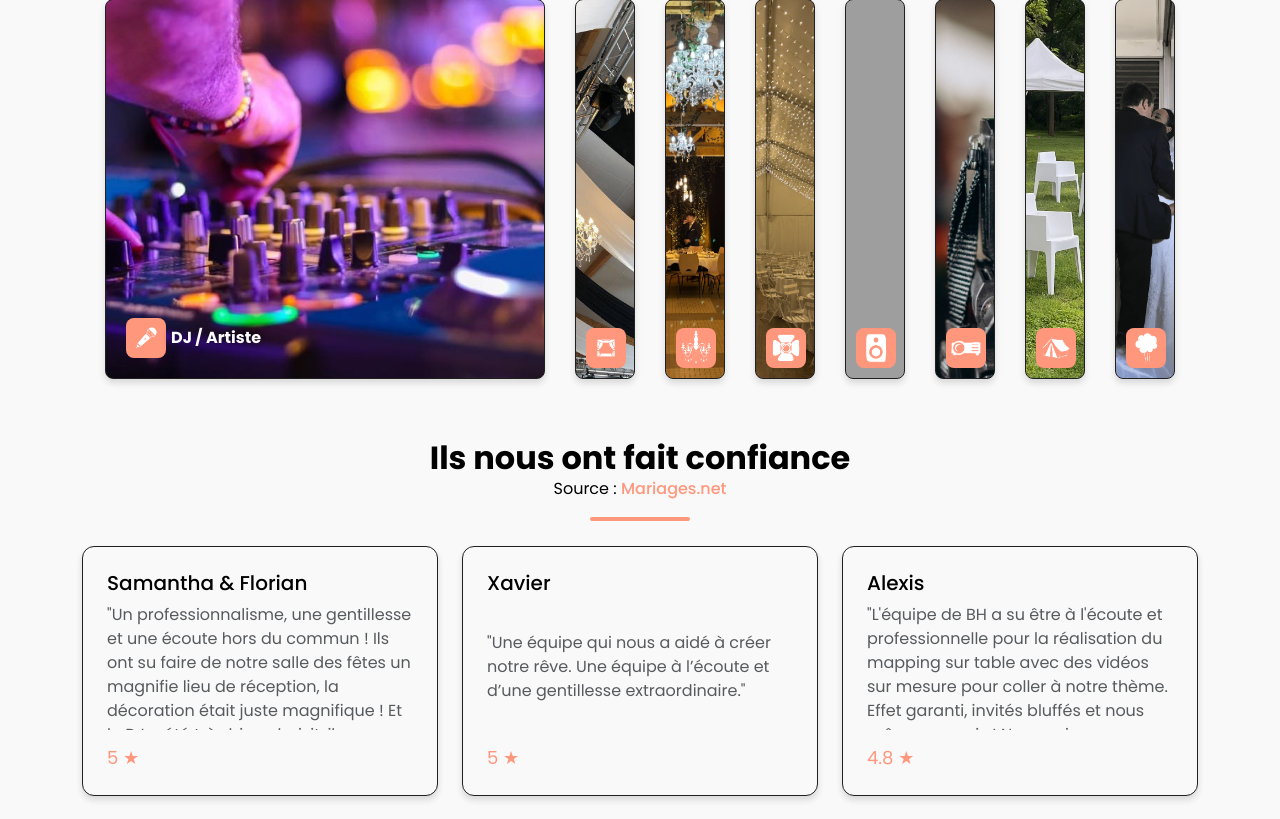
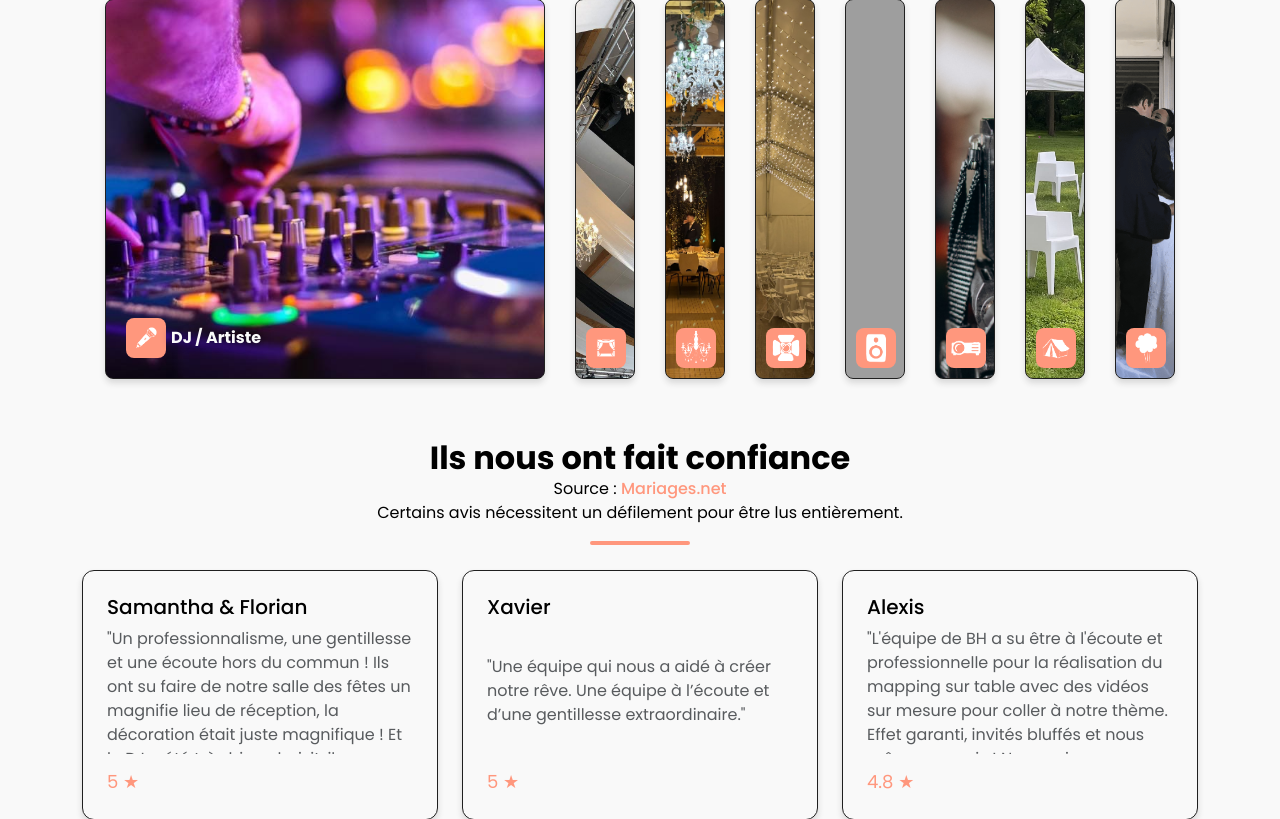
Before and after one commit to TolMen/BlackHoleEvenements, a PHP site: page /src/views/page/home.php in a window 1280 px wide. Shown: the part 1745-2564 px from the top of the page. Run offline with PHP 8.4, Linux system fonts and the light colour scheme; data comes from the database, SQL or seed files in the repository; a stand-in replaces the project's code that opens the database connection; grey boxes are pictures that could not be loaded.

Commit message:
Ajout d'une indication de déffilement

```diff
--- a/src/views/page/sectionHome/sectionAvis.php
+++ b/src/views/page/sectionHome/sectionAvis.php
@@ -2,6 +2,7 @@
     <div class="container boxAvis">
         <h2 class="text-center section-title">Ils nous ont fait confiance</h2>
         <p class="sourceAvis">Source : <a href="https://www.mariages.net/musique-mariage/black-hole-evenements--e47570/avis" class="linkAvis" target="_blank">Mariages.net</a></p>
+        <p class="sourceAvis">Certains avis nécessitent un défilement pour être lus entièrement.</p>
         <hr class="title-separator">
 
         <div class="row justify-content-center">
```
